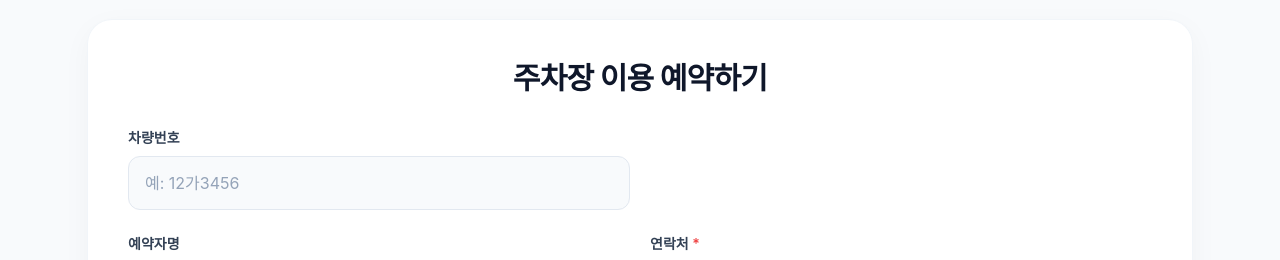
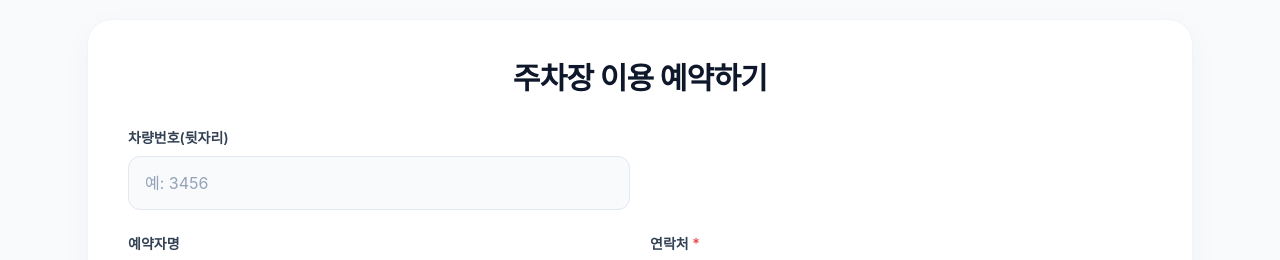
Before and after one commit to blueeye2024/parking, a React (Vite) app in the folder frontend/: page / in a window 1280 px wide. Shown: the part 780-1040 px from the top of the page. Built offline with nearby package versions, Linux system fonts and the light colour scheme; a web font is replaced by a local one.

Commit message:
Update car number label and placeholder in Reserve form

```diff
--- a/frontend/src/components/Reserve.jsx
+++ b/frontend/src/components/Reserve.jsx
@@ -202,7 +202,7 @@ const Reserve = () => {
                                     { label: '예약자명', value: completedReservation.name },
                                     { label: '연락처', value: completedReservation.phone },
                                     { label: '차량종류', value: completedReservation.car_type },
-                                    { label: '차량번호', value: completedReservation.car_number },
+                                    { label: '차량번호(뒷자리)', value: completedReservation.car_number },
                                     { label: '주차장 도착 시간', value: formatDateTime(completedReservation.drop_off_time) },
                                     { label: '공항 귀국 시간', value: formatDateTime(completedReservation.pick_up_time) },
                                     { label: '셔틀탑승인원', value: completedReservation.companions || '없음' },
@@ -235,8 +235,8 @@ const Reserve = () => {
                                     <input type="text" className={inputClass} name="car_type" value={formData.car_type} onChange={handleChange} placeholder="예: 소나타, 산타페" />
                                 </div>
                                 <div>
-                                    <label className={labelClass}>차량번호</label>
-                                    <input type="text" className={inputClass} name="car_number" value={formData.car_number} onChange={handleCarNumberChange} placeholder="예: 12가3456" required />
+                                    <label className={labelClass}>차량번호(뒷자리)</label>
+                                    <input type="text" className={inputClass} name="car_number" value={formData.car_number} onChange={handleCarNumberChange} placeholder="예: 3456" required />
                                 </div>
                             </div>
 
```
